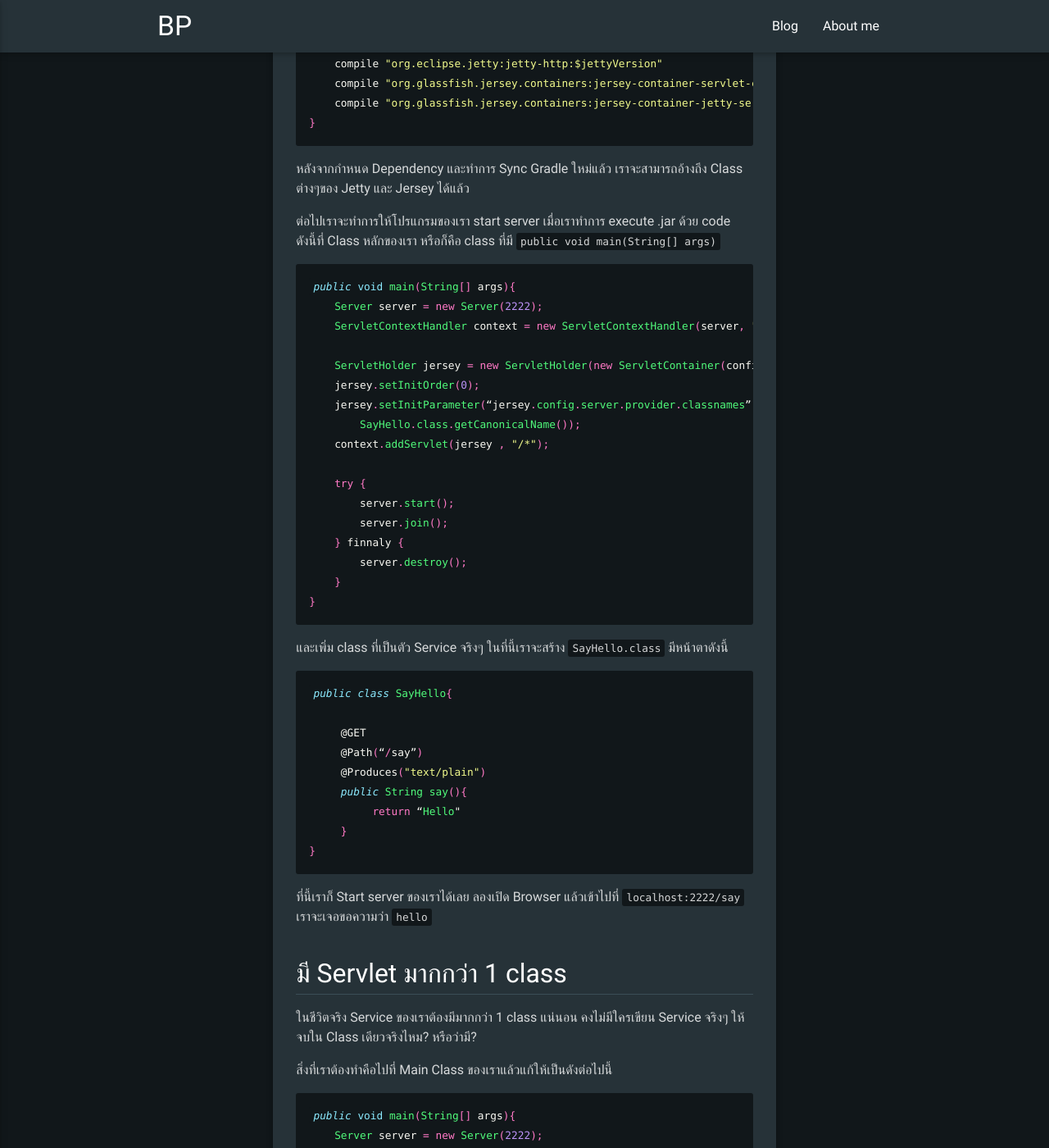
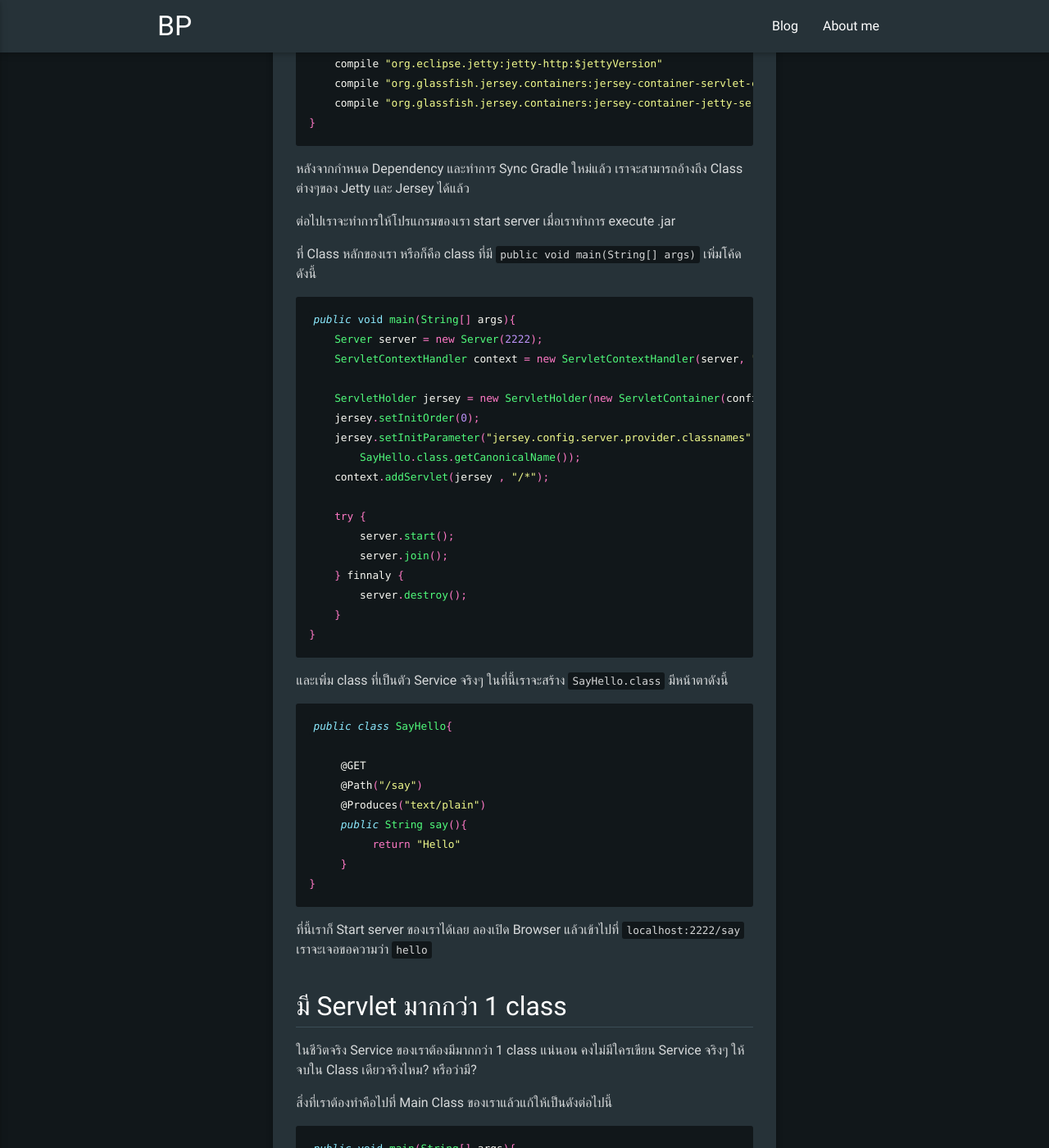
Before and after one commit to piruin/piruin.github.io, a Jekyll site: the page built from _posts/2016-10-14-jersey-jetty-tutorial.md, in a window 1280 px wide and 1400 px high, scrolled down 831 px. Shown: the whole window at 82% size. Built offline with Jekyll 4.4.1, drawn with Linux system fonts in a browser that asks for light colours; nearby versions of some CDN libraries; comment, search, counter and statistics services are not loaded; some of the changed text lies outside the part shown.

Commit message:
fix double quote problem

````diff
--- a/_posts/2016-10-14-jersey-jetty-tutorial.md
+++ b/_posts/2016-10-14-jersey-jetty-tutorial.md
@@ -28,7 +28,9 @@
 
 หลังจากกำหนด Dependency และทำการ Sync Gradle ใหม่แล้ว  เราจะสามารถอ้างถึง Class ต่างๆของ Jetty และ Jersey ได้แล้ว
 
-ต่อไปเราจะทำการให้โปรแกรมของเรา start server เมื่อเราทำการ execute .jar ด้วย code ดังนี้ที่ Class หลักของเรา  หรือก็คือ class ที่มี `public void main(String[] args)`
+ต่อไปเราจะทำการให้โปรแกรมของเรา start server เมื่อเราทำการ execute .jar
+
+ที่ Class หลักของเรา หรือก็คือ class ที่มี `public void main(String[] args)` เพิ่มโค้ดดังนี้
 
 ```java
 public void main(String[] args){
@@ -37,7 +39,7 @@
 
     ServletHolder jersey = new ServletHolder(new ServletContainer(config));
     jersey.setInitOrder(0);
-    jersey.setInitParameter(“jersey.config.server.provider.classnames”,
+    jersey.setInitParameter("jersey.config.server.provider.classnames",
         SayHello.class.getCanonicalName());
     context.addServlet(jersey , "/*");
 
@@ -56,10 +58,10 @@
 public class SayHello{
 
      @GET
-     @Path(“/say”)
+     @Path("/say")
      @Produces("text/plain")
      public String say(){
-          return “Hello"
+          return "Hello"
      }
 }
 ```
@@ -77,8 +79,8 @@
 
     ServletHolder jersey = new ServletHolder(new ServletContainer());
     jersey.setInitOrder(0);
-    jersey.setInitParameter(“jersey.config.server.provider.classnames”,
-        String.join(“, “,
+    jersey.setInitParameter("jersey.config.server.provider.classnames",
+        String.join(", ",
               SayHello.class.getCanonicalName(),
               Second.class.getConicalName(),
               Third.class.getConicalName())
@@ -106,10 +108,10 @@
 public class JsonResource{
 
      @GET
-     @Path(“/josn”)
-     @Produces(“application/json")
+     @Path("/josn")
+     @Produces("application/json")
      public Entity fromPojo(){
-          return new Entity(“Say hi, Json”);
+          return new Entity("Say hi, Json");
      }
 
      public class Entity{
````
Also changed, not shown: other parts of _posts/2016-10-14-jersey-jetty-tutorial.md (+1 -1 lines).
